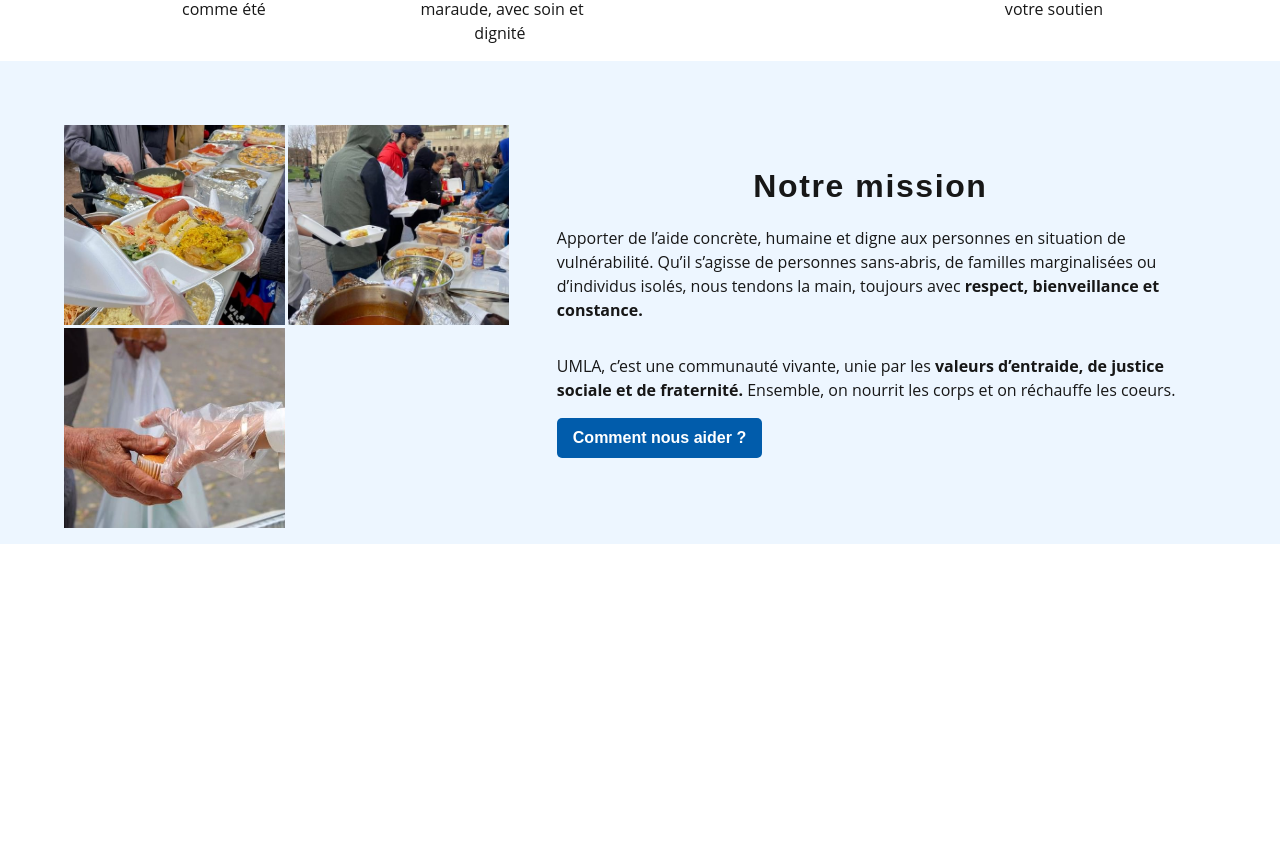
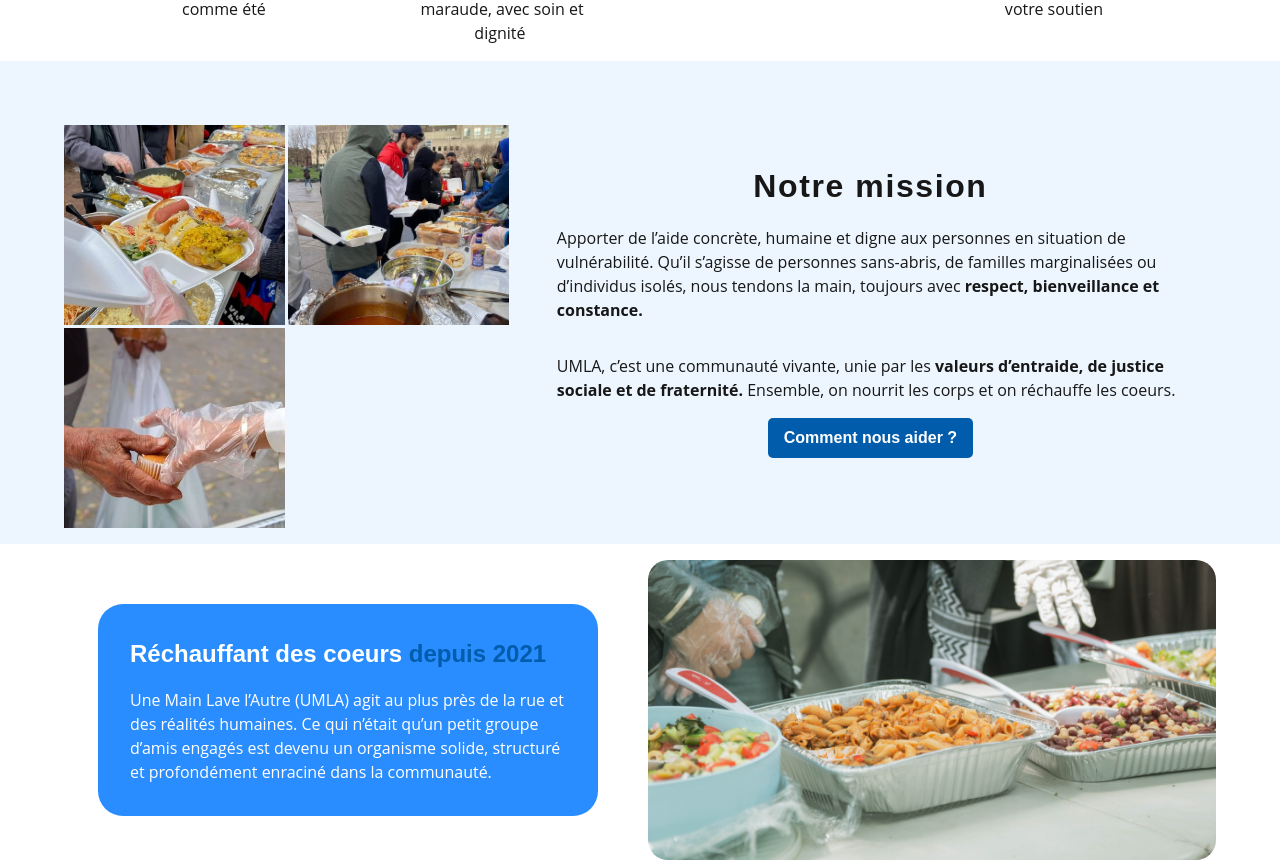
Before and after one commit to WilliamYn/umla-react, a Next.js app: page / in a window 1280 px wide. Shown: the part 700-1560 px from the top of the page. Before the commit the page ends 1244 px from the top, so only its background shows below. Built offline with nearby package versions, Linux system fonts and the light colour scheme.

Commit message:
section rechauffer coeurs + mission max width
max width au mission pour que ca soit bien quand c grand ecran
section rechauffer reactive

```diff
--- a/src/app/globals.css
+++ b/src/app/globals.css
@@ -11,6 +11,8 @@
   --soft-blue-bg-color: #EDF6FF;
   --highlight-blue-color: #015CAB;
   --highlight-blue-color-hover: #014A8C;
+
+  --second-blue-bg: #298DFF;
 
   --title-font: 'Montserrat', sans-serif;
   --section-header-font: 'Poppins', sans-serif;
--- a/src/app/page.css
+++ b/src/app/page.css
@@ -201,7 +201,7 @@
     object-fit: cover;
 }
 
-@media (max-width: 620px) {
+@media (max-width: 768px) {
     .accomplissements-container {
         flex-direction: column;
         align-items: flex-start;
@@ -255,14 +255,21 @@
     max-height: 200px;
 }
 
-.mission-text-container {
+.mission-right {
     width: 60%;
     display: flex;
     flex-direction: column;
-    align-items: flex-start;
+    align-items: center;
+    justify-content: center;
+}
+
+.mission-text-container {
+    display: flex;
+    flex-direction: column;
+    align-items: center;
     justify-content: space-around;
-    height: 100%;
     padding: 2rem;
+    max-width: 700px;
 }
 
 .mission-text-container h2 {
@@ -309,7 +316,7 @@
     display: none;
 }
 
-@media (max-width: 620px) {
+@media (max-width: 768px) {
     .mission-section-web {
         display: none;
     }
@@ -323,7 +330,7 @@
     }
 
     .mission-section-mobile h2 {
-        font-size: 1.5rem;
+        font-size: 2rem;
         font-weight: var(--semi-bold);
         color: var(--section-header-color);
         text-align: center;
@@ -352,7 +359,80 @@
         height: 100%;
         object-fit: cover;
     }
+}
 
 
 
+
+
+
+
+.rechauffer-section {
+    width: 90%;
+    margin-top: 1rem;
+    display: flex;
+    flex-direction: row;
+    align-items: center;
+    gap: 1rem;
 }
+
+.rechauffer-section-left {
+    width: 50%;
+    height: 100%;
+    display: flex;
+    flex-direction: column;
+    align-items: center;
+    justify-content: center;
+}
+
+.rechauffer-section-left-text {
+    display: flex;
+    flex-direction: column;
+    align-items: ce;
+    justify-content: space-around;
+    background-color: var(--second-blue-bg);
+    padding: 2rem;
+    border-radius: 25px;
+    max-width: 500px;
+}
+
+.rechauffer-section-left h2 {
+    font-family: var(--section-header-font);
+    font-size: 1.5rem;
+    font-weight: var(--semi-bold);
+    color: white;
+    margin-bottom: 1rem;
+}
+
+.rechauffer-section-left p {
+    font-family: var(--paragraph-font);
+    font-size: 1rem;
+    color: white;
+}
+
+.rechauffer-section-right {
+    width: 50%;
+}
+
+.rechauffer-section-right img {
+    width: 100%;
+    object-fit: cover;
+    border-radius: 20px;
+    max-height: 300px;
+}
+
+@media (max-width: 768px) {
+    .rechauffer-section {
+        flex-direction: column;
+    }
+
+    .rechauffer-section-right {
+        width: 80%;
+        order: 0;
+    }
+
+    .rechauffer-section-left {
+        width: 100%;
+        order: 1;
+    }
+}
--- a/src/app/page.tsx
+++ b/src/app/page.tsx
@@ -75,15 +75,16 @@ export default function Home() {
             <img src="/food-2.jpg" alt="mission-image-2"/>
             <img src="/food-3.jpg" alt="mission-image-3"/>
           </div>
-          <div className='mission-text-container'>
-            <h2>Notre mission</h2>
+          <div className='mission-right'>
+            <div className='mission-text-container'>
+              <h2>Notre mission</h2>
             <p className='mission-text-p1'>Apporter de l’aide concrète, humaine et digne aux personnes en situation de vulnérabilité. Qu’il s’agisse de personnes sans-abris, de familles marginalisées ou d’individus isolés, nous tendons la main, toujours avec <strong>respect, bienveillance et constance.</strong></p>
             <p className='mission-text-p2'>UMLA, c’est une communauté vivante, unie par les <strong>valeurs d’entraide, de justice sociale et de fraternité.</strong> Ensemble, on nourrit les corps et on réchauffe les coeurs.</p>
-            <button className='button-help-us'>Comment nous aider ?</button>
+              <button className='button-help-us'>Comment nous aider ?</button>
+            </div>
           </div>
         </div>
 
-{/*comment faire un commentaire sur une ligne*/}
         <div className='mission-section-mobile'>
           <h2>Notre mission</h2>
           <p>Apporter de l’aide concrète, humaine et digne aux personnes en situation de vulnérabilité. Qu’il s’agisse de personnes sans-abris, de familles marginalisées ou d’individus isolés, nous tendons la main, toujours avec <strong>respect, bienveillance et constance.</strong></p>
@@ -96,6 +97,21 @@ export default function Home() {
           <button className='button-help-us'>Comment nous aider ?</button>
         </div>
       </div>
+
+
+
+
+      <div className='rechauffer-section'>
+        <div className='rechauffer-section-left'>
+          <div className='rechauffer-section-left-text'>
+            <h2>Réchauffant des coeurs <span style={{color: 'var(--highlight-blue-color)'}}>depuis 2021</span></h2>
+            <p>Une Main Lave l’Autre (UMLA) agit au plus près de la rue et des réalités humaines. Ce qui n’était qu’un petit groupe d’amis engagés est devenu un organisme solide, structuré et profondément enraciné dans la communauté. </p>
+          </div>
+        </div>
+        <div className='rechauffer-section-right'>
+          <img src="/food-5.jpg" alt="rechauffer-image-1"/>
+        </div>
+      </div>
     </div>
     </>
   );
```
Also changed, not shown: public/food-4.jpg (renamed from public/food_4.jpg), public/food-5.jpg (added).
